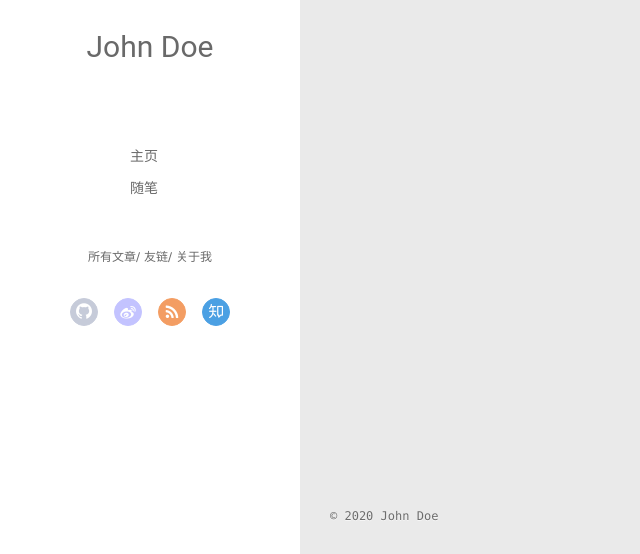
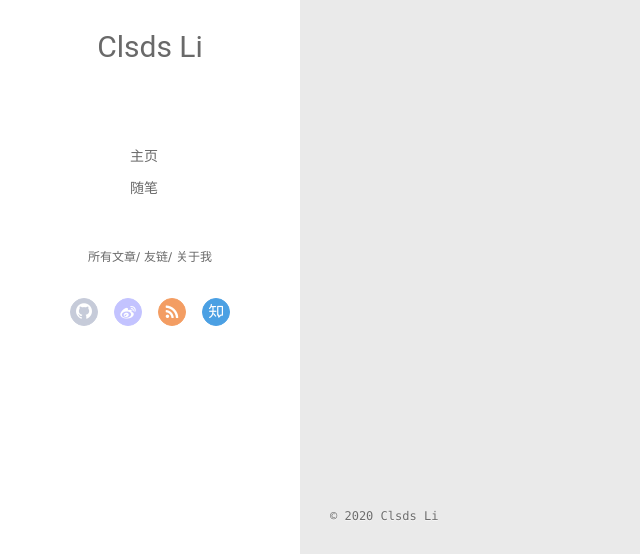
Before and after one commit to clsds/clsds.github.io, a plain HTML site: page archives/index.html in a window 1280 px wide. Shown: the part 243-797 px from the top of the page, 0-640 px from the left. Drawn offline with Linux system fonts and the light colour scheme; no server answers.

Commit message:
Site updated: 2020-04-30 18:23:48

```diff
--- a/archives/index.html
+++ b/archives/index.html
@@ -13,7 +13,7 @@
 <meta property="og:url" content="http://yoursite.com/archives/index.html">
 <meta property="og:site_name" content="Hexo">
 <meta property="og:locale" content="en_US">
-<meta property="article:author" content="John Doe">
+<meta property="article:author" content="Clsds Li">
 <meta name="twitter:card" content="summary">
 
     <link rel="alternative" href="/atom.xml" title="Hexo" type="application/atom+xml">
@@ -46,7 +46,7 @@
 			<img src="" class="js-avatar">
 		</a>
 		<hgroup>
-		  <h1 class="header-author"><a href="/">John Doe</a></h1>
+		  <h1 class="header-author"><a href="/">Clsds Li</a></h1>
 		</hgroup>
 
 
@@ -104,7 +104,7 @@
 				<img src="" class="js-avatar">
 			</div>
 			<hgroup>
-			  <h1 class="header-author js-header-author">John Doe</h1>
+			  <h1 class="header-author js-header-author">Clsds Li</h1>
 			</hgroup>
 
 
@@ -229,7 +229,7 @@
   <div class="outer">
     <div id="footer-info">
     	<div class="footer-left">
-    		&copy; 2020 John Doe
+    		&copy; 2020 Clsds Li
     	</div>
       	<div class="footer-right">
       		<a href="http://hexo.io/" target="_blank">Hexo</a>  Theme <a href="https://github.com/litten/hexo-theme-yilia" target="_blank">Yilia</a> by Litten
```
Also changed, not shown: 2020/04/30/hello-world/index.html (+4 -4 lines), 2020/04/30/我的第一篇博客文章/index.html (+4 -4 lines), archives/2020/04/index.html (+4 -4 lines), archives/2020/index.html (+4 -4 lines), index.html (+4 -4 lines).
